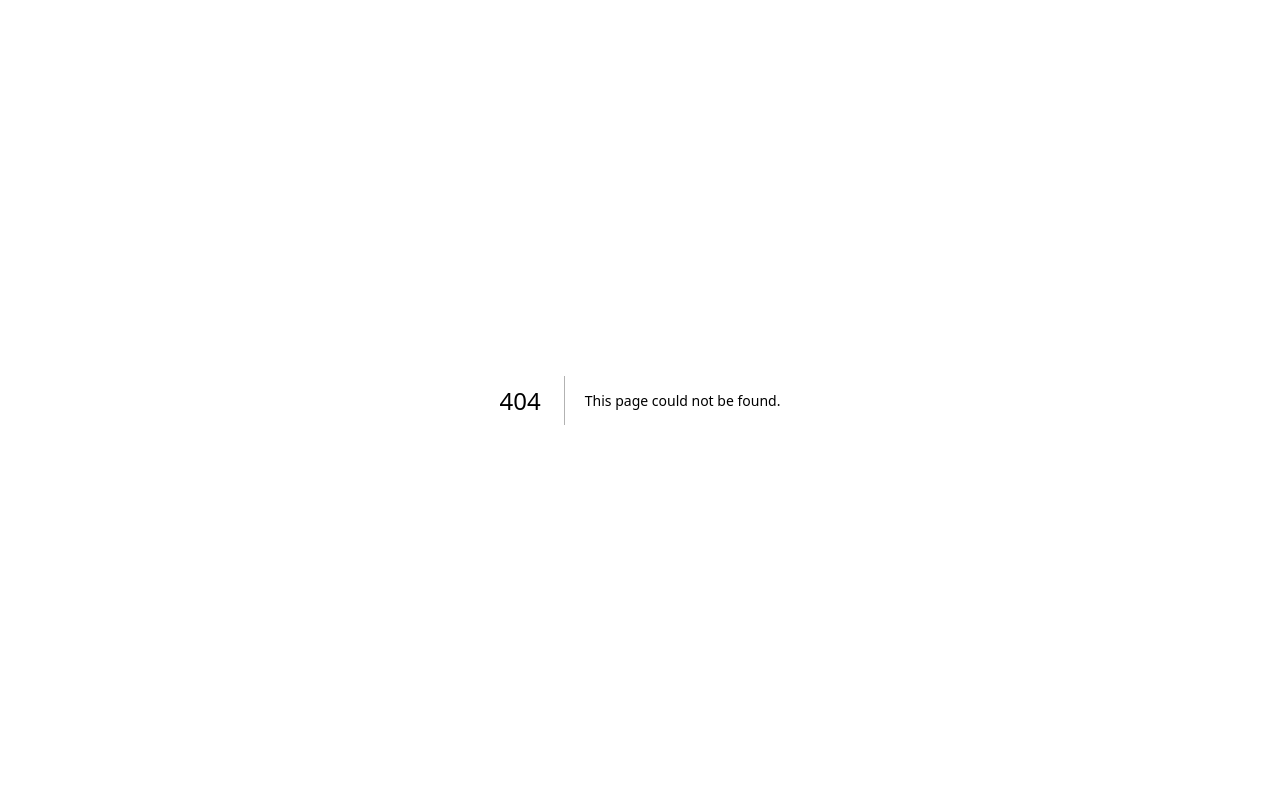
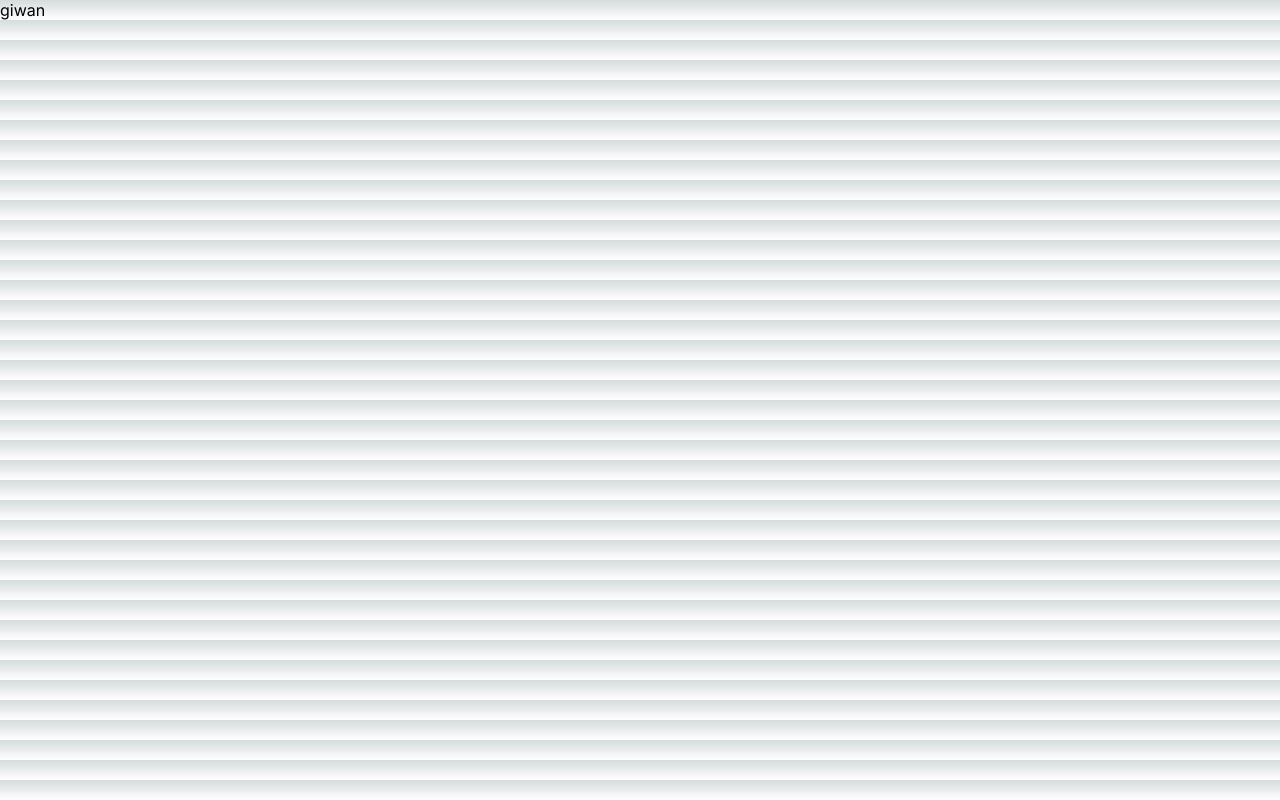
Before and after one commit to rmdnps10/ATC-Pre, a Next.js app: page /giwan in a window 1280 px wide. Before the commit this address had no page. Built offline with nearby package versions, Linux system fonts and the light colour scheme.

Commit message:
Feat: giwan 폴더 생성 및 page.js 생성 #5

```diff
--- /dev/null
+++ b/src/app/giwan/page.js
@@ -0,0 +1,3 @@
+export default function GiwanPage() {
+  return <div>giwan</div>;
+}
```
Also changed, not shown: 1 other file (tests, documents, lock files or other folders).
